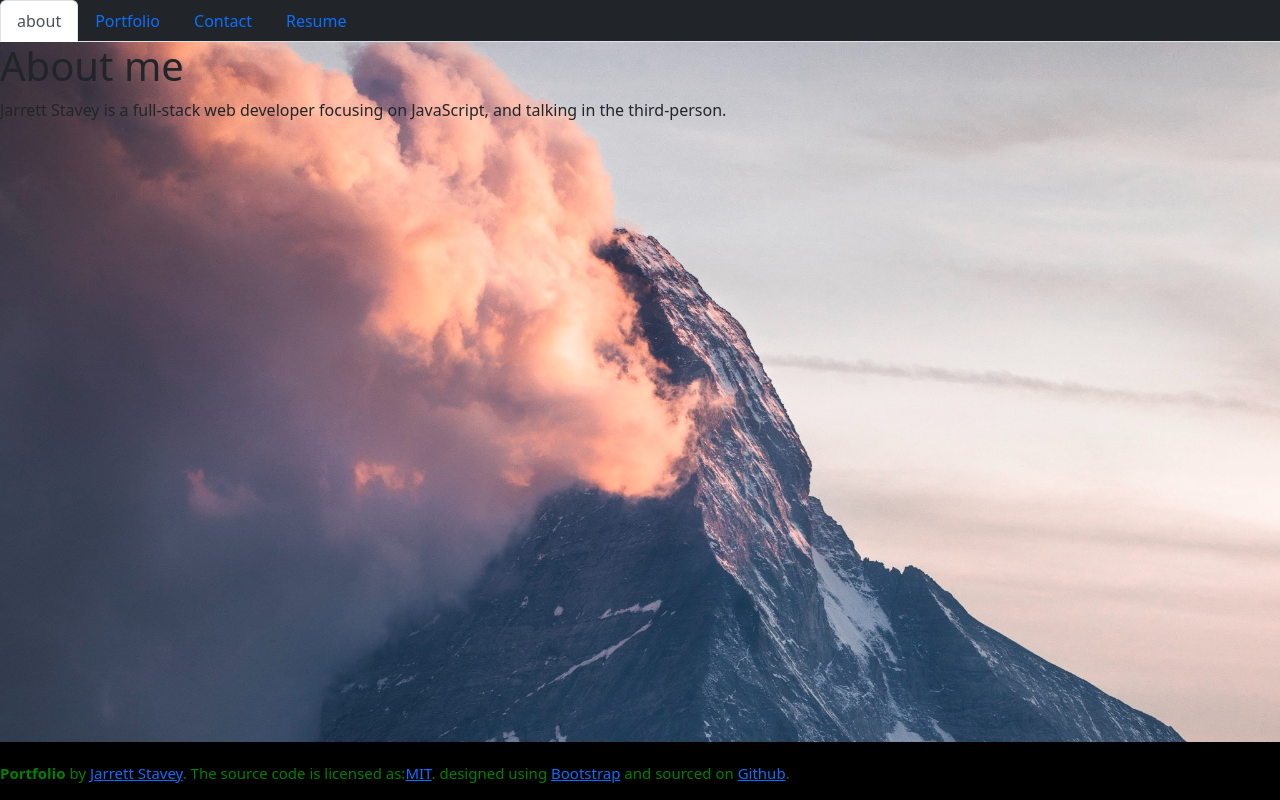
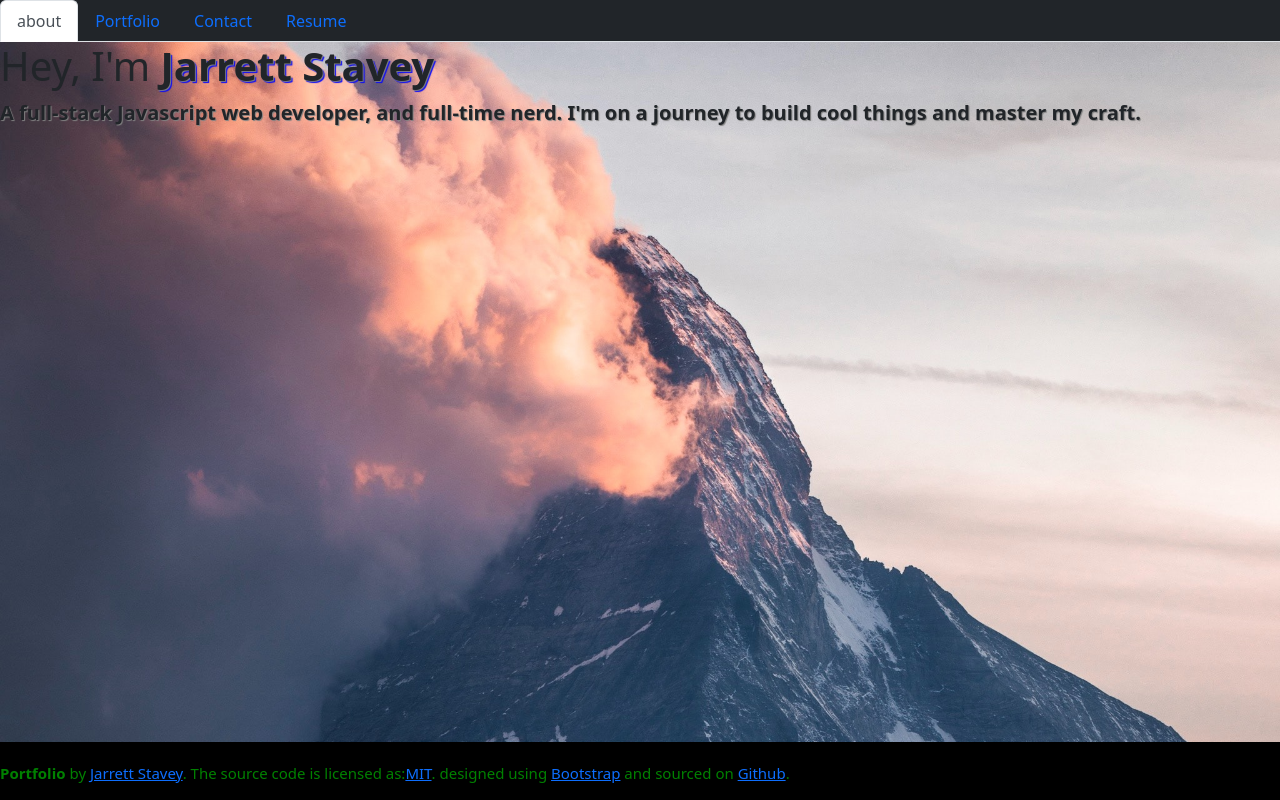
Before and after one commit to JStavey13/React-Portfolio, a React (Create React App) app: page / in a window 1280 px wide. Built offline with nearby package versions, Linux system fonts and the light colour scheme.

Commit message:
added to the about page

```diff
--- a/src/Components/about.js
+++ b/src/Components/about.js
@@ -6,10 +6,23 @@ export default function About() {
 
   return (
     <div>
-      <h1>About me</h1>
+      <h1>{`Hey, I'm `}
+        <strong style={{
+        fontSize: "40px",
+        marginTop: "20px",
+        fontWeight: "bolder",
+        textShadow: "1px 1px 1px gray, 2px 2px 1px blue",
+        textAlign: "center"}}>
+          Jarrett Stavey
+          </strong>
+        </h1>
 
-      <p>
-Jarrett Stavey is a full-stack web developer focusing on JavaScript, and talking in the third-person.
+      <p style={{
+        fontSize: "20px",
+        textShadow: "1px 1px 1px gray",
+        fontWeight: "bold"
+      }}>
+A full-stack Javascript web developer, and full-time nerd. I'm on a journey to build cool things and master my craft.
       </p>
     </div>
   );
--- a/src/Components/portfolio.js
+++ b/src/Components/portfolio.js
@@ -2,8 +2,8 @@ import gravado from "../image/Gravado.jpeg"
 import PandaCritic from "../image/PandaCritic.jpeg"
 import SubsTracker from "../image/substracker.jpeg"
 import React  from 'react';
-import {Row, Col, Card} from 'react-bootstrap';
-import data from './portfolio.json';
+import {Row, Card} from 'react-bootstrap';
+
 
 
 function Portfolio() {
@@ -22,7 +22,7 @@ function Portfolio() {
     }}>
     <div class="col">
     <Card className="bg-dark text-white" id='card'>
-      <img class="image" src={gravado} alt="project" id="item-img" ></img>
+      <img class="image" src={gravado} alt="Gravado screenshot" id="item-img" ></img>
       <Card.ImgOverlay class="card-overlay">
         <a href="https://github.com/ColeWaggoner/07-08-GravadoP1"><Card.Title>Gravado</Card.Title></a>
         <Card.Text>
@@ -36,12 +36,12 @@ function Portfolio() {
 
     <div class="col">
     <Card className="bg-dark text-white" id='card'>
-      <img class="image" src={PandaCritic} alt="project" id="item-img" ></img>
+      <img class="image" src={PandaCritic} alt="PandaCritic screenshot" id="item-img" ></img>
       <Card.ImgOverlay class="card-overlay">
-        <a href="https://github.com/ColeWaggoner/07-08-GravadoP1"><Card.Title>Gravado</Card.Title></a>
+        <a href="https://github.com/ColeWaggoner/07-08-GravadoP1"><Card.Title>PandaCritic</Card.Title></a>
         <Card.Text>
           <p>
-          Looking for a new restaurant or recipe? Gravado has you covered!
+          Keep track of what foods you've tried, and find your new favorite spot.
           </p>
         </Card.Text>
       </Card.ImgOverlay>
@@ -62,10 +62,10 @@ function Portfolio() {
     <Card className="bg-dark text-white" id='card'>
       <img class="image" src={SubsTracker} alt="project" id="item-img" ></img>
       <Card.ImgOverlay class="card-overlay">
-        <a href="https://github.com/ColeWaggoner/07-08-GravadoP1"><Card.Title>Gravado</Card.Title></a>
+        <a href="https://github.com/ColeWaggoner/07-08-GravadoP1"><Card.Title>SubsTracker</Card.Title></a>
         <Card.Text>
           <p>
-          Looking for a new restaurant or recipe? Gravado has you covered!
+          Never lose track of your subscriptions, or your budget, again!
           </p>
         </Card.Text>
       </Card.ImgOverlay>
```
